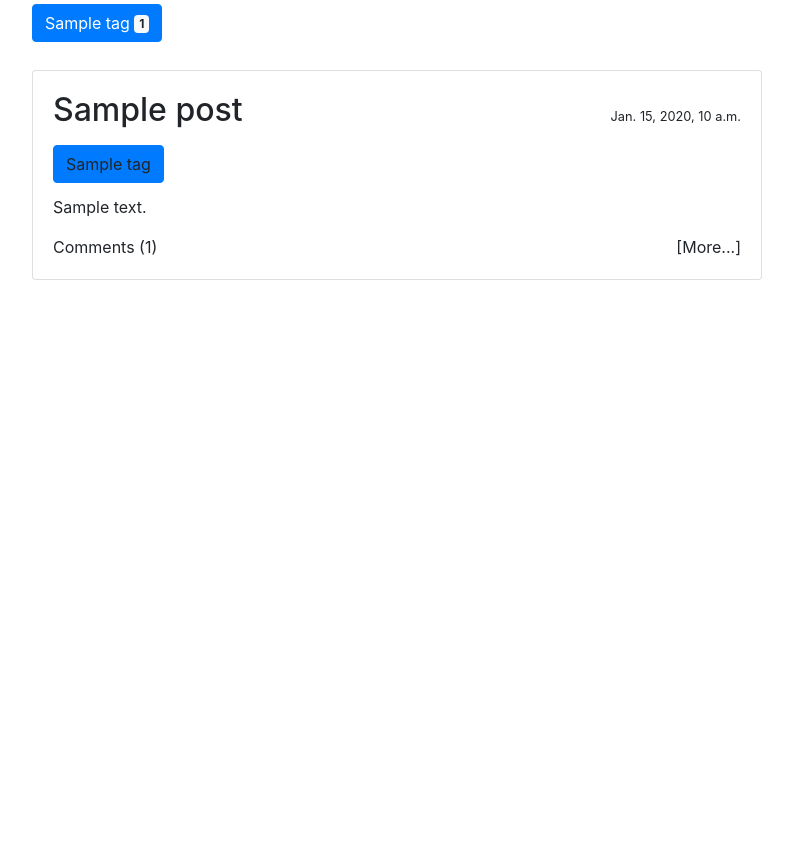
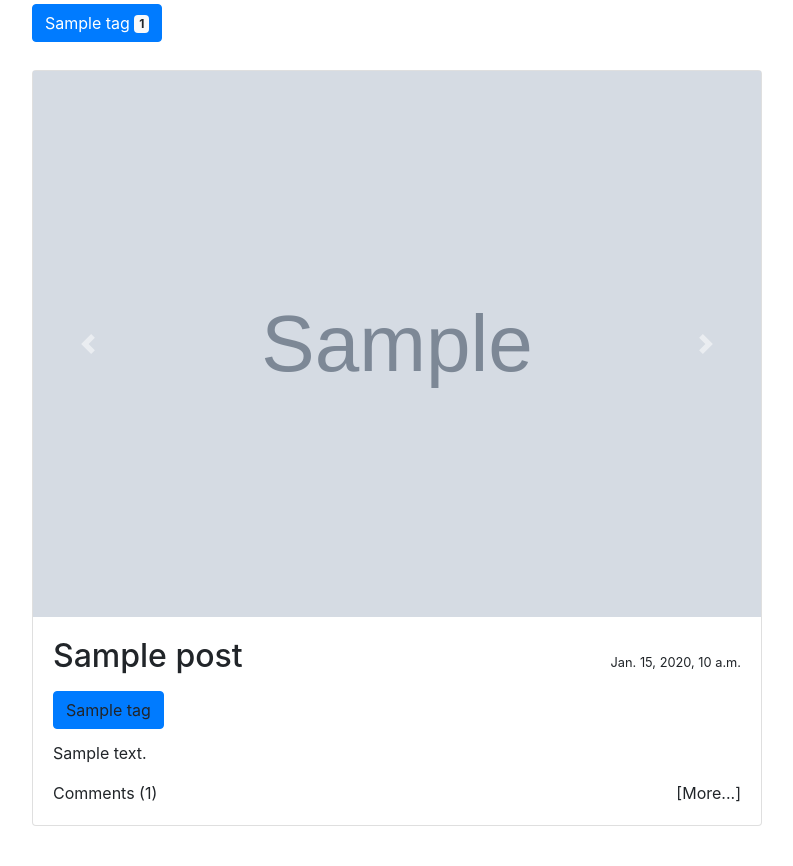
Before and after one commit to jwdepetro/avocadoist, a Django app: page / in a window 1280 px wide. Shown: the whole page, without its empty margins (243-1036 px from the left). Before the commit the page ends 280 px from the top, so only its background shows below. Run offline with Django 3.2, Linux system fonts and the light colour scheme; tables that the repository leaves empty hold one stand-in row (values such as "Sample post"); grey boxes marked "Sample" are stand-in pictures; some libraries are stand-ins or nearby versions.

Commit message:
showing image carasel now

```diff
--- a/blog/admin.py
+++ b/blog/admin.py
@@ -10,9 +10,14 @@ class PostCommentInline(admin.TabularInline):
     model = PostComment
 
 
+class PostImageInline(admin.TabularInline):
+    model = PostImage
+
+
 class PostAdmin(admin.ModelAdmin):
     inlines = [
         PostTagInline,
+        PostImageInline,
         PostCommentInline
     ]
 
--- a/blog/models.py
+++ b/blog/models.py
@@ -58,8 +58,8 @@ class PostImage(AbstractBaseModel):
     """
     Blog post image
     """
-    post = models.ForeignKey(Post, on_delete=models.CASCADE)
-    image = models.ForeignKey(Image, on_delete=models.CASCADE)
+    post = models.ForeignKey(Post, on_delete=models.CASCADE, related_name='post_images')
+    image = models.ForeignKey(Image, on_delete=models.CASCADE, related_name='post_images')
 
     class Meta:
         db_table = 'blog_post_image'
--- a/blog/templates/post/index.html
+++ b/blog/templates/post/index.html
@@ -17,6 +17,25 @@
         <div class="col col-md-11 col-lg-8">
             {% for post in posts %}
             <div class="card my-4" id="p{{ post.id }}">
+
+                <div id="images{{ post.id }}" class="carousel slide" data-ride="carousel">
+                    <div class="carousel-inner">
+                        {% for post_image in post.post_images.all %}
+                        <div class="carousel-item {% if forloop.counter == 1 %} active {% endif %}">
+                            <img class="d-block w-100" src="{{post_image.image.image.url}}">
+                        </div>
+                        {% endfor %}
+                    </div>
+                    <a class="carousel-control-prev" href="#images{{ post.id }}" role="button" data-slide="prev">
+                        <span class="carousel-control-prev-icon" aria-hidden="true"></span>
+                        <span class="sr-only">Previous</span>
+                    </a>
+                    <a class="carousel-control-next" href="#images{{ post.id }}" role="button" data-slide="next">
+                        <span class="carousel-control-next-icon" aria-hidden="true"></span>
+                        <span class="sr-only">Next</span>
+                    </a>
+                </div>
+
                 <div class="card-body">
                     <div class="row justify-content-between align-items-center">
                         <div class="col-sm-12 col-md-8">
--- a/media/models.py
+++ b/media/models.py
@@ -14,3 +14,6 @@ class Image(AbstractBaseModel):
 
     class Meta:
         db_table = 'media_image'
+
+    def __str__(self):
+        return self.name
```
